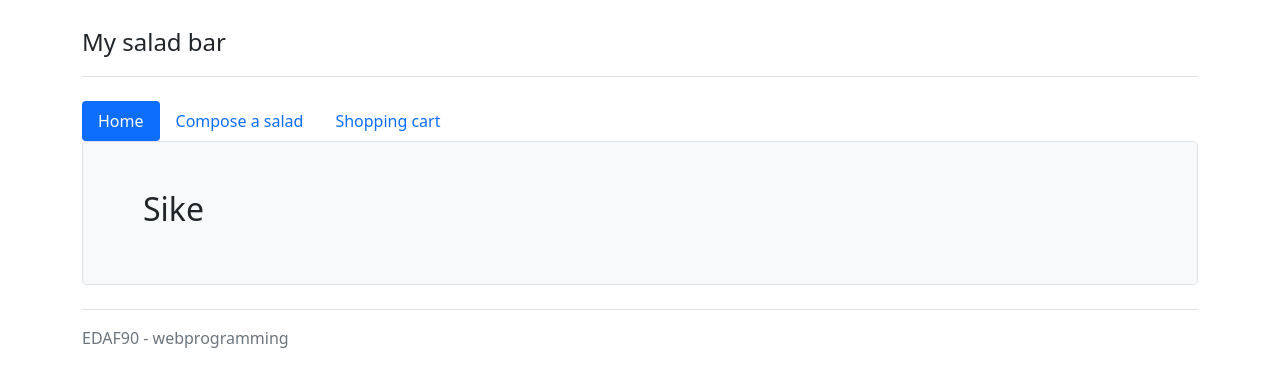
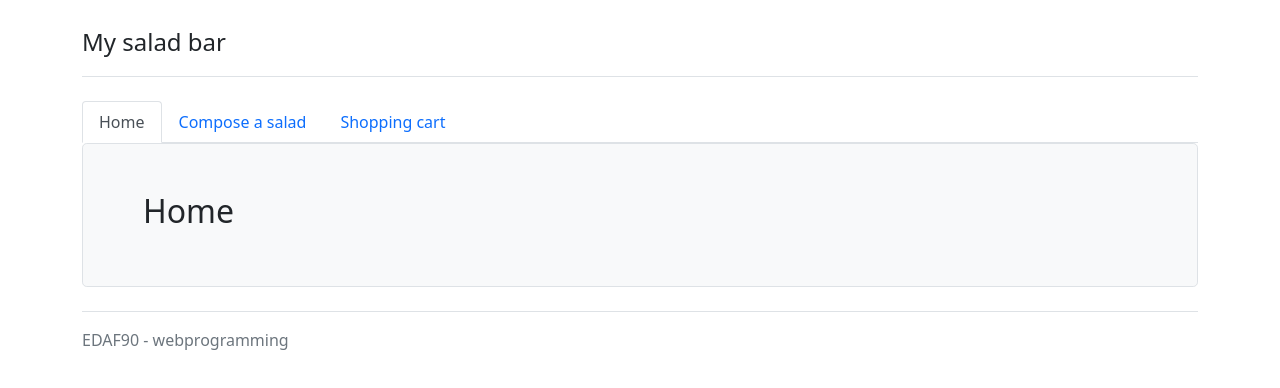
Before and after one commit to jacobsall/EDAF90, a React (Create React App) app in the folder lab2/: page / in a window 1280 px wide. Shown: the top 388 px of the page. Built offline with nearby package versions, Linux system fonts and the light colour scheme.

Commit message:
lab3 godkänd, small changes

```diff
--- a/lab2/public/index.html
+++ b/lab2/public/index.html
@@ -24,10 +24,10 @@
       work correctly both with client-side routing and a non-root public URL.
       Learn how to configure a non-root public URL by running `npm run build`.
     -->
-    <title>React App</title>
+    <title>Yo it's a salad bar</title>
   </head>
   <body>
-    <noscript>You need to enable JavaScript to run this app.</noscript>
+    <noscript>Please enable JavaScript to run this app, thx.</noscript>
     <div id="root"></div>
     <!--
       This HTML file is a template.
--- a/lab2/src/App.js
+++ b/lab2/src/App.js
@@ -1,7 +1,7 @@
 import './App.css';
 import 'bootstrap/dist/css/bootstrap.css';
 import { Component } from 'react';
-import { Link, Routes, Route, useLocation } from 'react-router-dom';
+import { NavLink, Routes, Route } from 'react-router-dom';
 
 import ComposeSaladWrapper from './components/ComposeSaladWrapper';
 import ViewOrder from './components/ViewOrder';
@@ -62,30 +62,30 @@ const Header = () => {
 
 const NavBar = () => {
   return (
-    <ul className="nav nav-pills">
+    <ul className="nav nav-tabs">
       <li className="nav-item">
-        <Link
-          className={`nav-link ${useLocation().pathname === '/' ? "active" : ""}`}
+        <NavLink
+          className={`nav-link`}
           to="/"
         >
           Home
-        </Link>
+        </NavLink>
       </li>
       <li className="nav-item">
-        <Link
-          className={`nav-link ${useLocation().pathname === '/compose-salad' ? "active" : ""}`}
+        <NavLink
+          className={`nav-link`}
           to="/compose-salad"
         >
           Compose a salad
-        </Link>
+        </NavLink>
       </li>
       <li>
-        <Link
-          className={`nav-link ${useLocation().pathname === '/view-order' ? "active" : ""}`}
+        <NavLink
+          className={`nav-link`}
           to='/view-order'
         >
           Shopping cart
-        </Link>
+        </NavLink>
       </li>
     </ul>
   );
--- a/lab2/src/components/Home.js
+++ b/lab2/src/components/Home.js
@@ -4,7 +4,7 @@ function Home() {
   return(
     <div className='container col-12 mb-3'>
       <div className='row p-5 h-200 bg-light border rounded-3'>
-        <h2>Sike</h2>
+        <h2>Home</h2>
       </div>
     </div>
   );
```
Also changed, not shown: lab2/src/components/ComposeSalad.js (+0 -8 lines), 1 other file (tests, documents, lock files or other folders).
